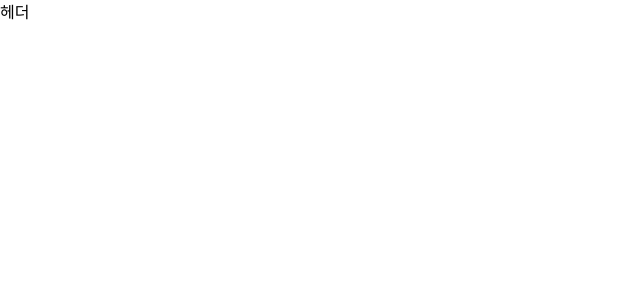
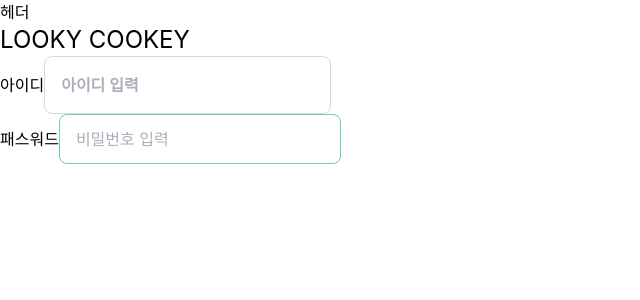
Before and after one commit to anko-developer/react-looky, a React (Create React App) app: page / in a window 1280 px wide. Shown: the top 300 px of the page, without its empty margins (0-640 px from the left). Built offline with nearby package versions, Linux system fonts and the light colour scheme.

Commit message:
firebase api 추가, Form component options 추가

```diff
--- a/package.json
+++ b/package.json
@@ -9,6 +9,7 @@
     "@testing-library/user-event": "^13.5.0",
     "axios": "^1.6.5",
     "classnames": "^2.5.1",
+    "firebase": "^10.7.2",
     "react": "^18.2.0",
     "react-dom": "^18.2.0",
     "react-router-dom": "^6.21.3",
--- a/public/index.html
+++ b/public/index.html
@@ -24,7 +24,7 @@
       work correctly both with client-side routing and a non-root public URL.
       Learn how to configure a non-root public URL by running `npm run build`.
     -->
-    <title>React App</title>
+    <title>Lookey Cookey</title>
   </head>
   <body>
     <noscript>You need to enable JavaScript to run this app.</noscript>
--- /dev/null
+++ b/src/api/firebase.js
@@ -0,0 +1,87 @@
+// Import the functions you need from the SDKs you need
+import { initializeApp } from "firebase/app";
+import {
+  getAuth,
+  signInWithPopup,
+  GoogleAuthProvider,
+  signOut,
+  onAuthStateChanged,
+} from "firebase/auth";
+import { getDatabase, ref, get, set, remove } from "firebase/database";
+import { v4 as uuid } from "uuid";
+
+const firebaseConfig = {
+  apiKey: process.env.REACT_APP_FIREBASE_API_KEY,
+  authDomain: process.env.REACT_APP_FIREBASE_AUTH_DOMAIN,
+  databaseURL: process.env.REACT_APP_FIREBASE_DB_URL,
+  projectId: process.env.REACT_APP_FIREBASE_PROJECT_ID,
+};
+
+const app = initializeApp(firebaseConfig);
+const auth = getAuth();
+const provider = new GoogleAuthProvider();
+const database = getDatabase(app);
+
+export function login() {
+  signInWithPopup(auth, provider).catch(console.error);
+}
+
+export function logout() {
+  signOut(auth).catch(console.error);
+}
+
+export function onUserStateChange(callback) {
+  onAuthStateChanged(auth, async (user) => {
+    const updatedUser = user ? await adminUser(user) : null;
+    // user && adminUser(user);
+    // 1. 사용자가 있는 경우에 (로그인한 경우)
+    callback(updatedUser);
+  });
+}
+async function adminUser(user) {
+  // 2. 사용자가 어드민 권한을 가지고 있는지 확인!
+  // 3. {..user, isAdmin: true / false}
+  return get(ref(database, "admins")).then((snapshot) => {
+    if (snapshot.exists()) {
+      const admins = snapshot.val();
+      const isAdmin = admins.includes(user.uid);
+      return { ...user, isAdmin };
+    }
+    return user;
+  });
+}
+
+// export async function addNewProduct(product, image) {
+//   const id = uuid();
+//   return set(ref(database, `products/${id}`), {
+//     ...product,
+//     id,
+//     price: parseInt(product.price),
+//     image,
+//     options: product.options.split(","),
+//   });
+// }
+
+// export async function getProducts() {
+//   return get(ref(database, "products")).then((snapshot) => {
+//     if (snapshot.exists()) {
+//       return Object.values(snapshot.val());
+//     }
+//     return [];
+//   });
+// }
+
+// export async function getCart(userId) {
+//   return get(ref(database, `carts/${userId}`)).then((snapshot) => {
+//     const items = snapshot.val() || {};
+//     return Object.values(items);
+//   });
+// }
+
+// export async function addOrUpdateToCart(userId, product) {
+//   return set(ref(database, `carts/${userId}/${product.id}`), product);
+// }
+
+// export async function removeFromCart(userId, productId) {
+//   return remove(ref(database, `carts/${userId}/${productId}`));
+// }
--- a/src/components/common/Form/Form.jsx
+++ b/src/components/common/Form/Form.jsx
@@ -2,7 +2,6 @@ import React from "react";
 import FormLabel from "./FormLabel";
 import FormGroup from "./FormGroup";
 import FormControl from "./FormControl";
-// import styles from "./Form.module.scss";
 
 function Form({ children }) {
   return <form>{children}</form>;
--- a/src/components/common/Form/Form.module.scss
+++ b/src/components/common/Form/Form.module.scss
@@ -0,0 +1,31 @@
+.form-control {
+  @apply text-base text-[#181C22] px-4 py-3 rounded-[8px] outline-none border border-[#D4D9E3];
+
+  // placehoder
+  &::placeholder {
+    @apply text-[#AAAFB9];
+  }
+
+  // action
+  &:focus {
+    @apply border-brand;
+  }
+
+  // size
+  &-sm {
+    @apply py-[9px] text-sm rounded-[6px];
+  }
+
+  &.lg {
+    @apply py-4 font-semibold;
+  }
+
+  // state
+  &:disabled {
+    @apply text-[#6d727b] bg-[@f7f8fb];
+  }
+
+  &.is-invalid {
+    @apply border-[#61D3BF];
+  }
+}
--- a/src/components/common/Form/FormControl.jsx
+++ b/src/components/common/Form/FormControl.jsx
@@ -1,14 +1,28 @@
 import React, { useContext } from "react";
 import FormContext from "./FormContext";
+import styles from "./Form.module.scss";
+import classnames from "classnames";
 
 export default function FormControl({
   id,
   size,
   readOnly,
   type,
+  invalid = false,
   as: Component = "input",
   ...props
 }) {
   const { controlId } = useContext(FormContext);
-  return <Component id={controlId} type={type} {...props} />;
+  return (
+    <Component
+      id={controlId}
+      type={type}
+      {...props}
+      className={classnames(
+        size && styles[size],
+        invalid && styles["is-invalid"],
+        styles["form-control"]
+      )}
+    />
+  );
 }
--- a/src/index.js
+++ b/src/index.js
@@ -14,7 +14,8 @@ const router = createBrowserRouter([
     errorElement: <NotFound />,
     children: [
       {
-        path: "/login",
+        path: "/",
+        index: true,
         element: <Login />,
       },
     ],
--- a/src/pages/Login.jsx
+++ b/src/pages/Login.jsx
@@ -20,6 +20,7 @@ export default function Login() {
         <Form.Group controlId="a">
           <Form.Label>아이디</Form.Label>
           <Form.Control
+            size="lg"
             name="userId"
             type="text"
             placeholder="아이디 입력"
@@ -29,6 +30,7 @@ export default function Login() {
         <Form.Group controlId="b">
           <Form.Label>패스워드</Form.Label>
           <Form.Control
+            invalid={true}
             name="userPassword"
             type="password"
             placeholder="비밀번호 입력"
```
Also changed, not shown: 2 other files (tests, documents, lock files or other folders).
